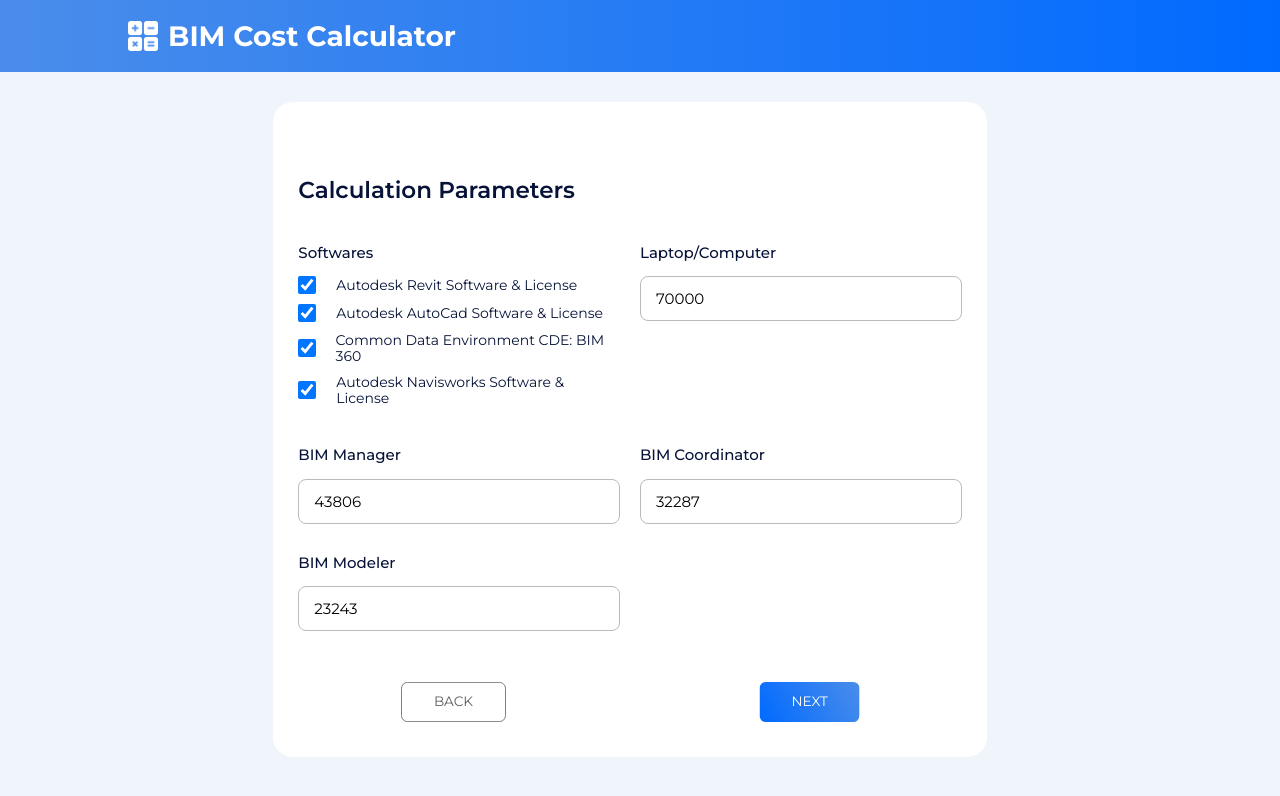
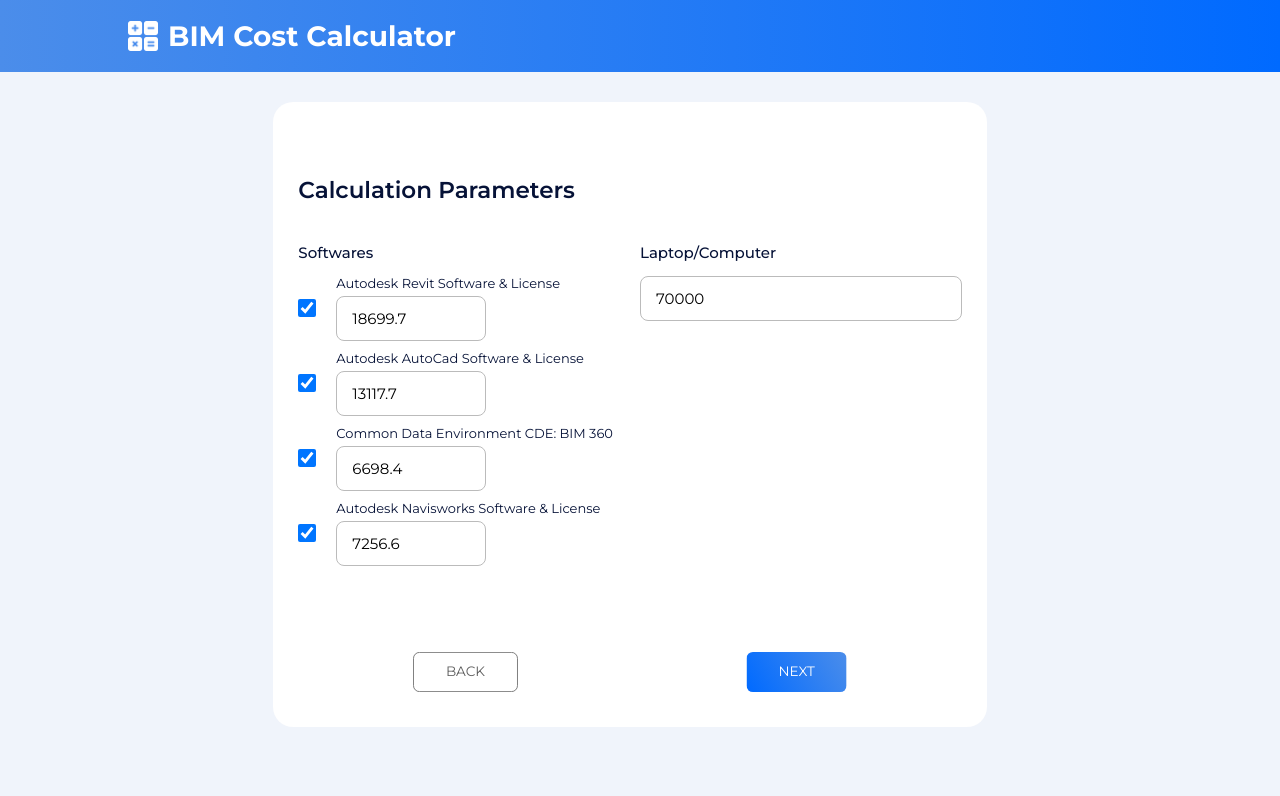
Before and after one commit to markjocel/bim-calculator, an Angular app: page /input in a window 1280 px wide. Shown: the top 796 px of the page. Built offline with nearby package versions, Linux system fonts and the light colour scheme.

Commit message:
RWD changes

```diff
--- a/src/app/pages/input/input.component.html
+++ b/src/app/pages/input/input.component.html
@@ -11,20 +11,32 @@
                                 <label for="">Softwares</label>
                                 <div class="d-flex">
                                     <input formControlName="revit" type="checkbox" id="revit" name="revit" value="1">
-                                    <span for="revit">Autodesk Revit Software & License</span><br>
+                                    <div>
+                                        <span for="revit">Autodesk Revit Software & License</span><br>
+                                        <input formControlName="revit_input" type="number">
+                                    </div>
+
                                 </div>
                                 <div class="d-flex">
-                                    <input formControlName="cad" type="checkbox" id="cad" name="cad" checked>
-                                    <span for="cad">Autodesk AutoCad Software & License</span><br>
+                                    <input formControlName="cad" type="checkbox" id="cad" name="cad">
+                                    <div>
+                                        <span for="cad">Autodesk AutoCad Software & License</span><br>
+                                        <input formControlName="cad_input" type="number">
+                                    </div>
                                 </div>
                                 <div class="d-flex">
-                                    <input formControlName="data_env" type="checkbox" id="data_env" name="data_env"
-                                        checked>
-                                    <span for="data_env">Common Data Environment CDE: BIM 360</span><br>
+                                    <input formControlName="data_env" type="checkbox" id="data_env" name="data_env">
+                                    <div>
+                                        <span for="data_env">Common Data Environment CDE: BIM 360</span><br>
+                                        <input formControlName="data_env_input" type="number">
+                                    </div>
                                 </div>
                                 <div class="d-flex">
-                                    <input formControlName="navis" type="checkbox" id="navis" name="navis" checked>
-                                    <span for="navis">Autodesk Navisworks Software & License</span><br>
+                                    <input formControlName="navis" type="checkbox" id="navis" name="navis">
+                                    <div>
+                                        <span for="navis">Autodesk Navisworks Software & License</span><br>
+                                        <input formControlName="navis_input" type="number">
+                                    </div>
                                 </div>
                             </div>
                             <div class="col-xs-12 col-md-6">
--- a/src/app/pages/input/input.component.scss
+++ b/src/app/pages/input/input.component.scss
@@ -51,7 +51,7 @@
 
     background-color: #fff;
     border-radius: 2rem;
-    padding: 3rem 2.5rem;
+    padding: 3rem 2.5rem 0 2.5rem;
 
     button {
         padding: 0 4rem;
@@ -73,12 +73,14 @@
     }
 
     .foot {
-        position: absolute;
-        bottom: 3rem;
+        position: sticky;
+        bottom: 0rem;
         right: 0;
         display: flex;
         width: 100%;
         justify-content: space-evenly;
+        background: white;
+        padding-bottom: 3rem;
 
         button {
             transform: scale(.8);
@@ -102,6 +104,11 @@
     .d-flex {
         align-items: center;
         margin-bottom: 1rem;
+
+        input[type="number"] {
+            margin-top: .5rem;
+            max-width: 150px;
+        }
     }
 
     input[type="checkbox"] {
@@ -119,6 +126,12 @@
 .input-params,
 .project-information {
     margin-top: 4.5rem;
+}
+
+.project-information,
+.work-scope,
+.client-information {
+    height: 41rem;
 }
 
 .work-scope,
@@ -247,4 +260,9 @@ form.ng-submitted {
     .partial-result {
         margin-top: 3rem;
     }
+
+    .work-scope,
+    .client-information {
+        padding-bottom: 12rem;
+    }
 }
--- a/src/app/pages/input/input.component.ts
+++ b/src/app/pages/input/input.component.ts
@@ -135,10 +135,14 @@ export class InputComponent implements OnInit {
       cad: [true],
       data_env: [true],
       navis: [true],
-      laptop: [this.defaultProcure.equipment.laptop, Validators.pattern('[0-9]*')],
-      manager: [this.defaultProcure.manpower.manager, Validators.pattern('[0-9]*')],
-      coordinator: [this.defaultProcure.manpower.coordinator, Validators.pattern('[0-9]*')],
-      modeler: [this.defaultProcure.manpower.modeler, Validators.pattern('[0-9]*')],
+      revit_input: [this.defaultProcure.software.revit],
+      cad_input: [this.defaultProcure.software.cad],
+      data_env_input: [this.defaultProcure.software.data_env],
+      navis_input: [this.defaultProcure.software.navis],
+      laptop: [this.defaultProcure.equipment.laptop],
+      manager: [this.defaultProcure.manpower.manager],
+      coordinator: [this.defaultProcure.manpower.coordinator],
+      modeler: [this.defaultProcure.manpower.modeler],
     })
   }
 
@@ -188,10 +192,10 @@ export class InputComponent implements OnInit {
 
         this.newProcurement = {
           software: {
-            revit: form.value.revit == true ? this.defaultProcure.software.revit : 0,
-            cad: form.value.revit == true ? this.defaultProcure.software.cad : 0,
-            data_env: form.value.revit == true ? this.defaultProcure.software.data_env : 0,
-            navis: form.value.revit == true ? this.defaultProcure.software.navis : 0
+            revit: form.value.revit == true ? form.value.revit_input : 0,
+            cad: form.value.revit == true ? form.value.cad_input : 0,
+            data_env: form.value.revit == true ? form.value.data_env_input : 0,
+            navis: form.value.revit == true ? form.value.navis_input : 0
           },
           equipment: {
             laptop: form.value.laptop
--- a/src/app/pages/landing/landing.component.html
+++ b/src/app/pages/landing/landing.component.html
@@ -16,7 +16,7 @@
 
 <section class="how-it-works">
     <div class="container">
-        <div class="row xs-col-reverse between-md bottom-md">
+        <div class="row between-md bottom-md">
             <div class="col-md-4 col-xs-12">
                 <h2 class="blue">
                     How it works?
--- a/src/app/pages/landing/landing.component.scss
+++ b/src/app/pages/landing/landing.component.scss
@@ -154,3 +154,47 @@
         right: 0;
     }
 }
+
+@media (max-width: 768px) {
+
+    .title {
+        height: 50rem;
+    }
+
+    .how-it-works {
+        padding: 7rem 0;
+        transform: none;
+        margin-bottom: 0;
+
+        h2 {
+            color: #006aff;
+            font-size: 3.5rem;
+        }
+
+        .image-holder {
+            position: relative;
+            height: 30rem;
+            width: 100%;
+            margin-left: auto;
+            display: flex;
+            align-items: center;
+            justify-content: center;
+            overflow: hidden;
+            border-radius: 10px;
+
+            img {
+                width: 100%;
+                height: auto;
+                max-width: 100%;
+                border-radius: 10px;
+            }
+
+            .blue-box-1 {
+                height: 23rem;
+                width: 5.5rem;
+                top: 4rem;
+                left: -5rem;
+            }
+        }
+    }
+}
```
